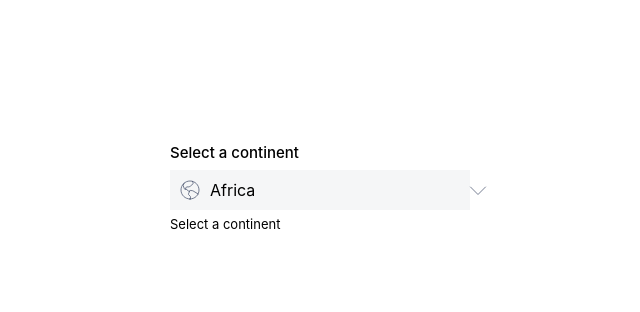
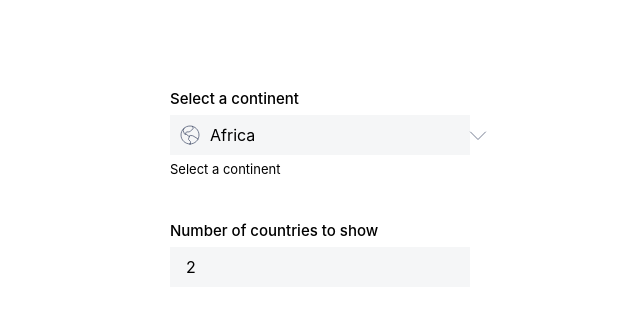
Before and after one commit to DjDister/CountryInsights, a React (Vite) app: page / in a window 1280 px wide. Shown: the top 312 px of the page, without its empty margins (640-1280 px from the left). Built offline with nearby package versions, Linux system fonts and the light colour scheme.

Commit message:
input added, fix keys of continents

```diff
--- a/src/App.module.css
+++ b/src/App.module.css
@@ -13,3 +13,7 @@
     justify-content: center;
 
 }
+
+  .input{
+    margin-top: 40px;
+  }
--- a/src/App.tsx
+++ b/src/App.tsx
@@ -6,12 +6,21 @@ import WorldMap from "./components/WorldMap/WorldMap";
 import { ChosenCountryType } from "../types";
 import continents from "./const/continents";
 import styles from "./App.module.css";
+import isInputValueValid from "./utils/isInputValueValid";
+import Input from "./components/Input/Input";
 
 function App() {
   const [value, setValue] = useState(continents[0]);
   const [chosenCountries, setChosenCountries] = useState<ChosenCountryType[]>(
     []
   );
+  const [numberOfCountries, setNumberOfCountries] = useState("2");
+  const [errorInInputValue, setErrorInInputValue] = useState(false);
+
+  const handleChange = (e: React.ChangeEvent<HTMLInputElement>) => {
+    setErrorInInputValue(!isInputValueValid(e.target.value));
+    setNumberOfCountries(e.target.value);
+  };
 
   return (
     <div className={styles.pageContainer}>
@@ -29,7 +38,18 @@ function App() {
           selectedVal={value}
           handleChange={(val) => setValue(val)}
         />
-        <input />
+        <Input
+          className={styles.input}
+          label="Number of countries to show"
+          value={numberOfCountries}
+          customInputStyle={{ width: 300, height: 40 }}
+          handleChange={handleChange}
+          underInputText={
+            errorInInputValue
+              ? "Please enter a number between 2 and 10"
+              : undefined
+          }
+        />
       </div>
     </div>
   );
--- a/src/const/continents.ts
+++ b/src/const/continents.ts
@@ -1,13 +1,13 @@
 import { Continent } from "../../types";
 
 const continents: Continent[] = [
-  { key: "1", value: "Africa" },
-  { key: "2", value: "Antarctica" },
-  { key: "3", value: "Asia" },
-  { key: "4", value: "Europe" },
-  { key: "5", value: "North America" },
-  { key: "6", value: "Oceania" },
-  { key: "7", value: "South America" },
+  { key: "AF", value: "Africa" },
+  { key: "AN", value: "Antarctica" },
+  { key: "AS", value: "Asia" },
+  { key: "EU", value: "Europe" },
+  { key: "NA", value: "North America" },
+  { key: "OC", value: "Oceania" },
+  { key: "SA", value: "South America" },
 ];
 
 export default continents;
--- /dev/null
+++ b/src/utils/isInputValueValid.ts
@@ -0,0 +1,5 @@
+const isInputValueValid = (value: string) => {
+  return Number(value) >= 2 && Number(value) <= 10;
+};
+
+export default isInputValueValid;
```
